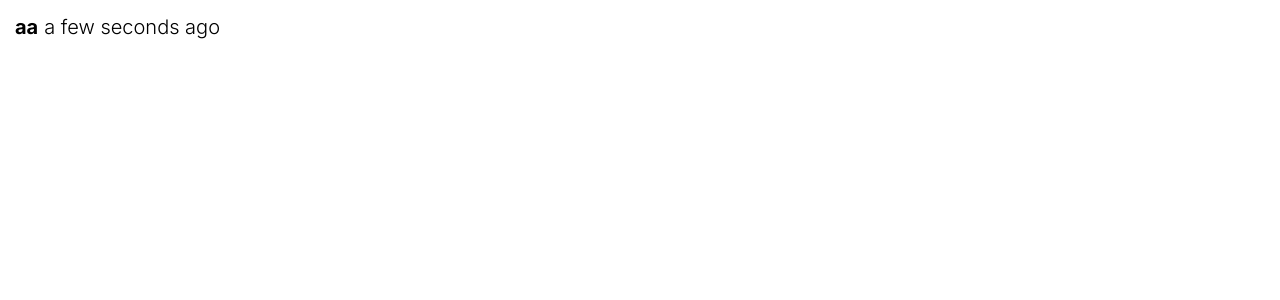
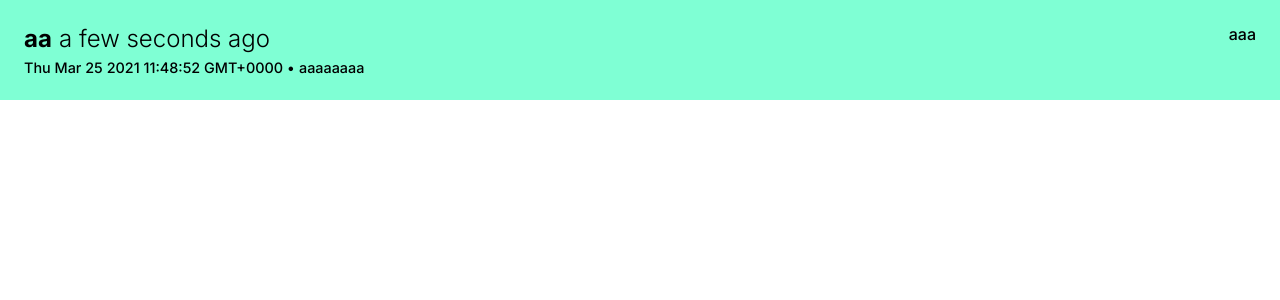
Before and after one commit to amcwb/scheduler, a React (Create React App) app: page / in a window 1280 px wide. Shown: the top 300 px of the page. Built offline with nearby package versions, Linux system fonts and the light colour scheme.

Commit message:
More info and styling

```diff
--- a/src/Schedule.scss
+++ b/src/Schedule.scss
@@ -1,14 +1,19 @@
 @import url('https://fonts.googleapis.com/css2?family=Inter:wght@300;500;600;700&display=swap');
 
 .Schedule {
+    background-color: aquamarine;
+
+    font-family: Inter, sans-serif;
+    padding: 1.5em;
+
     display: flex;
     flex-direction: row;
-    font-size: 20px;
-    width: 100%;
-    font-family: Inter, sans-serif;
-
+    justify-content: space-between;
+    .Info {
+        font-size: 1.5em;
+        display: flex;
+        flex-direction: column;
         .MainBar {
-        margin: 0.75em;
             .Title {
                 padding-right: 0.3em;
                 font-weight: 700;
@@ -20,4 +25,23 @@
                 display: inline;
             }
         }
+
+        .InfoBar {
+            padding-top: 0.4em;
+            font-size: 0.6em;
+            .Date {
+                padding-right: 0.3em;
+                display: inline;
+
+                &::after {
+                    content: " •";
                 }
+            }
+
+            .Description {
+                display: inline;
+            }
+        }
+
+    }
+}
--- a/src/Schedule.tsx
+++ b/src/Schedule.tsx
@@ -14,13 +14,27 @@ export default function Schedule(props: ScheduleData) {
     let [value, setValue] = useStickyState<ScheduleData>(props, props.id);
     return (
         <div className="Schedule">
-            <div className="MainBar">
-                <div className="Title">
-                    {value.title}
+            <div className="Info">
+                <div className="MainBar">
+                    <div className="Title">
+                        {value.title}
+                    </div>
+                    <div className="Countdown">
+                        <Moment date={value.date} fromNow withTitle></Moment>
+                    </div>
                 </div>
-                <div className="Countdown">
-                    <Moment date={value.date} fromNow></Moment>
+                <div className="InfoBar">
+                    <div className="Date">
+                        <Moment date={value.date} local></Moment>
+                    </div>
+
+                    <div className="Description">
+                        {value.description}
+                    </div>
                 </div>
+            </div>
+            <div className="Actions">
+                aaa
             </div>
         </div>
     );
```
Lines whose indentation alone changed are shown as unchanged.
